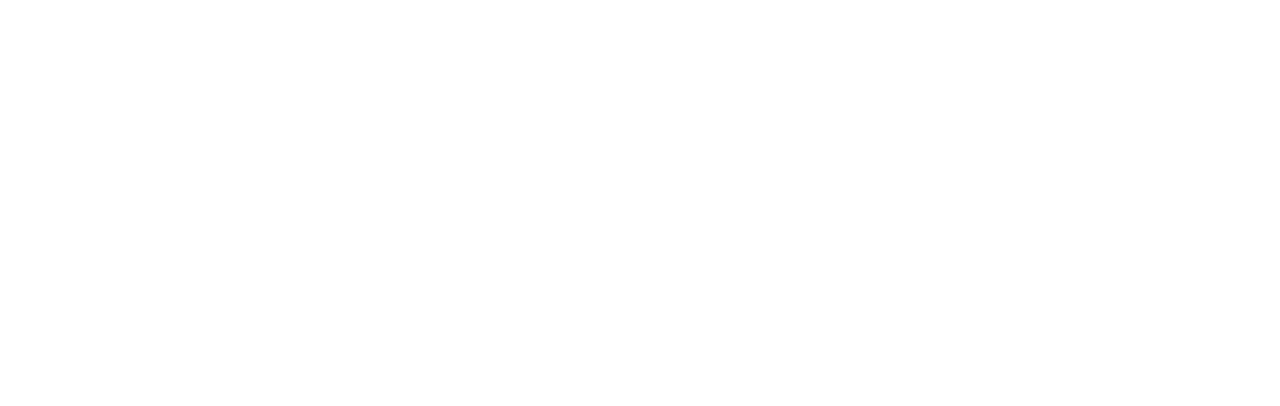
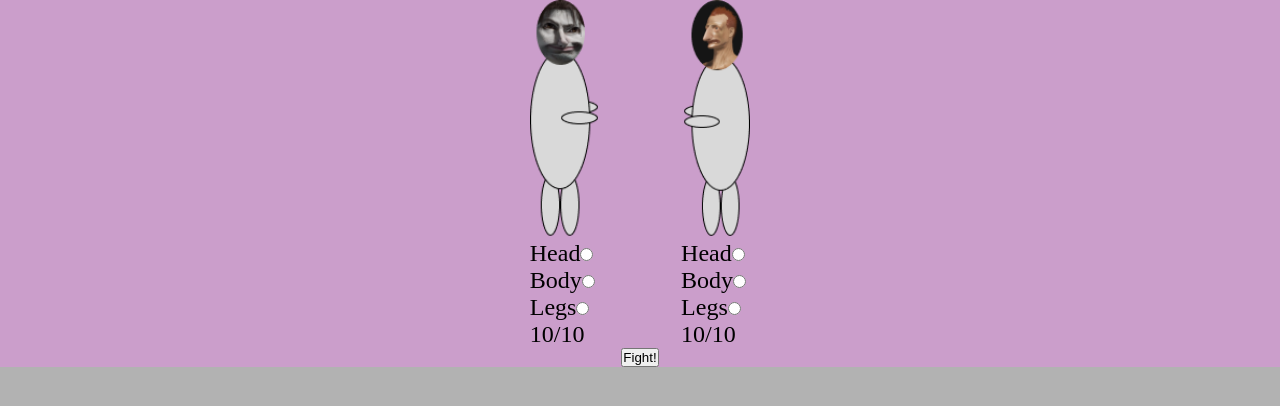
Before and after one commit to Podexus23/19-field-of-experiments, a plain HTML site: page index.html in a window 1280 px wide. Drawn offline with Linux system fonts and the light colour scheme.

Commit message:
feat: add some base pics and view

```diff
--- a/index.html
+++ b/index.html
@@ -5,7 +5,52 @@
     <meta name="viewport" content="width=device-width, initial-scale=1.0" />
     <link rel="stylesheet" href="style.css" />
     <script src="main.js" defer></script>
-    <title>Old BK</title>
+    <title>Smth Test</title>
   </head>
-  <body></body>
+  <body>
+    <main class="main">
+      <section class="battlefield">
+        <div class="battlefield-fighters">
+          <div class="player">
+            <img
+              class="player-picture"
+              src="/assets/png/Player 1.png"
+              alt="face of insanity" />
+            <div class="player-moves">
+              <label for="head-1"
+                >Head<input type="radio" name="player-1" id="head-1"
+              /></label>
+              <label for="body-1"
+                >Body<input type="radio" name="player-1" id="body-1"
+              /></label>
+              <label for="legs-1"
+                >Legs<input type="radio" name="player-1" id="legs-1"
+              /></label>
+            </div>
+
+            <p class="player-health"><span>10</span>/<span>10</span></p>
+          </div>
+          <div class="player">
+            <img
+              class="player-picture"
+              src="/assets/png/Player 2.png"
+              alt="face of insanity" />
+            <div class="player-moves">
+              <label for="head-2"
+                >Head<input type="radio" name="player-2" id="head-2"
+              /></label>
+              <label for="body-2"
+                >Body<input type="radio" name="player-2" id="body-2"
+              /></label>
+              <label for="legs-2"
+                >Legs<input type="radio" name="player-2" id="legs-2"
+              /></label>
+            </div>
+            <p class="player-health"><span>10</span>/<span>10</span></p>
+          </div>
+        </div>
+        <button class="fight">Fight!</button>
+      </section>
+    </main>
+  </body>
 </html>
--- a/style.css
+++ b/style.css
@@ -0,0 +1,50 @@
+*,
+*:after,
+*:before {
+  box-sizing: inherit;
+  padding: 0;
+  margin: 0;
+}
+
+body {
+  box-sizing: border-box;
+  font-size: 62.5%;
+  width: 100%;
+  height: 100vh;
+}
+
+.main {
+  background-color: rgba(0, 0, 0, 0.3);
+  height: 100%;
+}
+
+.battlefield {
+  background-color: rgba(238, 130, 238, 0.415);
+  display: flex;
+  flex-direction: column;
+  align-items: center;
+
+  font-size: 1.5rem;
+}
+
+.battlefield-fighters {
+  display: flex;
+  -moz-column-gap: 5rem;
+  column-gap: 5rem;
+}
+
+.player {
+  display: flex;
+  flex-direction: column;
+  max-width: 100%;
+}
+
+.player-moves {
+  display: flex;
+  flex-direction: column;
+  justify-content: space-between;
+}
+
+.player-picture {
+  height: 15rem;
+}
```
Also changed, not shown: assets/png/Player 1.png (added), assets/png/Player 2.png (added).
